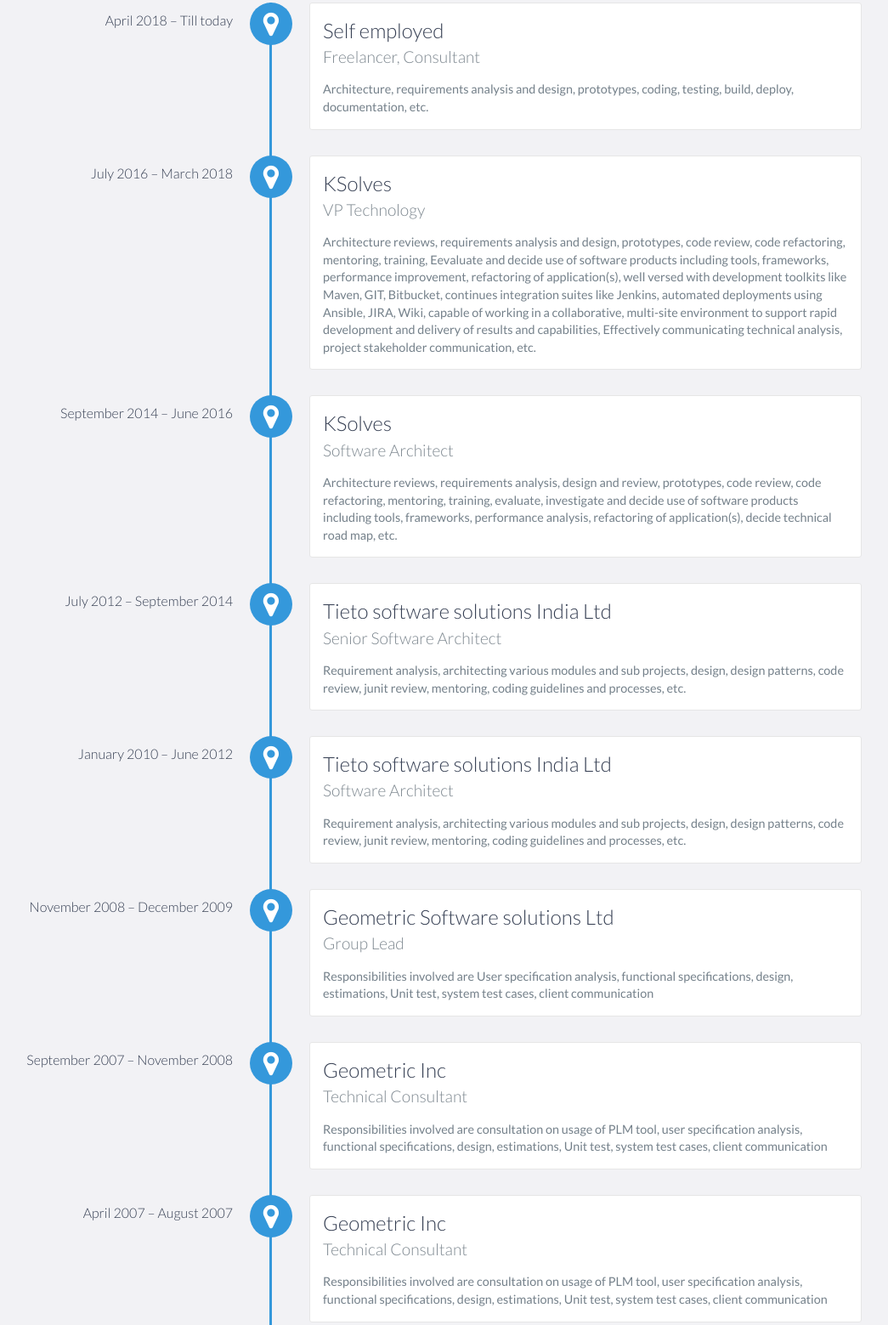
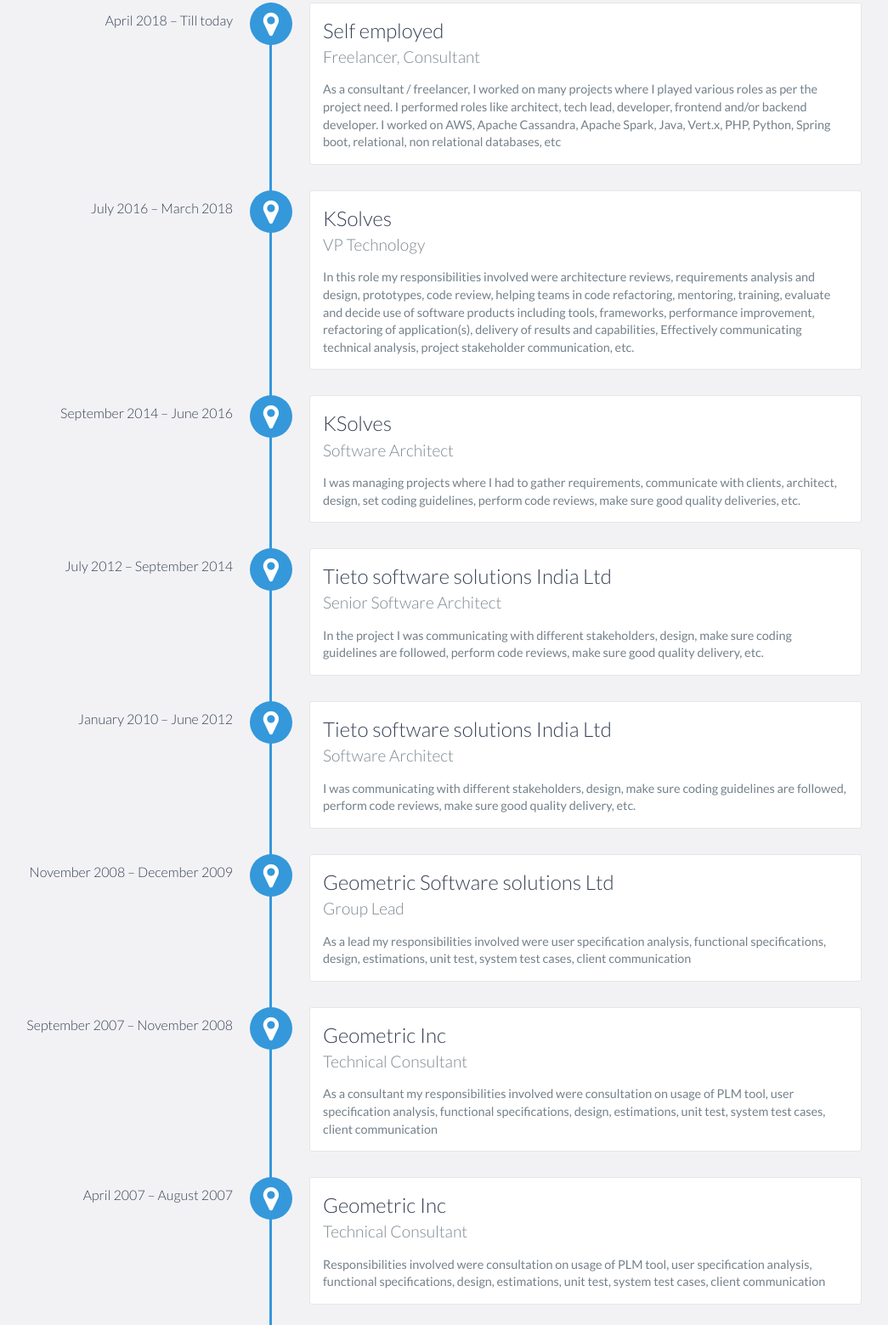
Before and after one commit to shashikantkulkarni/personal_site, a website: page index.html in a window 1280 px wide. Shown: the part 2023-3582 px from the top of the page at 85% size, without its empty margins (126-1171 px from the left). Drawn offline with nearby package versions, Linux system fonts and the light colour scheme.

Commit message:
Experience section updated

```diff
--- a/index.html
+++ b/index.html
@@ -167,20 +167,22 @@
         <h3>Self employed</h3>
         <h4>Freelancer, Consultant</h4>
         <p>
-          Architecture, requirements analysis and design, prototypes, coding, testing, build, deploy,
-          documentation, etc.
+          As a consultant / freelancer, I worked on many projects where I played various roles as per the project need.
+          I performed roles like architect, tech lead, developer, frontend and/or backend developer. I worked on AWS,
+          Apache Cassandra, Apache Spark, Java, Vert.x, PHP, Python, Spring boot, relational, non relational databases,
+          etc
         </p>
       </div>
       <div data-date="July 2016 – March 2018">
         <h3>KSolves</h3>
         <h4>VP Technology</h4>
         <p>
-          Architecture reviews, requirements analysis and design, prototypes, code review, code refactoring,
-          mentoring, training, Eevaluate and decide use of software products including tools, frameworks, performance
-          improvement, refactoring of application(s), well versed with development toolkits like Maven, GIT, Bitbucket,
-          continues integration suites like Jenkins,
-          automated deployments using Ansible, JIRA, Wiki, capable of working in a collaborative, multi-site environment
-          to support rapid development and delivery of results and capabilities, Effectively communicating technical
+          In this role my responsibilities involved were architecture reviews, requirements analysis and design,
+          prototypes, code review,
+          helping teams in code refactoring, mentoring, training, evaluate and decide use of software products including
+          tools, frameworks, performance
+          improvement, refactoring of application(s), delivery of results and capabilities, Effectively communicating
+          technical
           analysis, project stakeholder communication, etc.
         </p>
       </div>
@@ -188,55 +190,52 @@
         <h3>KSolves</h3>
         <h4>Software Architect</h4>
         <p>
-          Architecture reviews, requirements analysis, design and review, prototypes, code review, code
-          refactoring, mentoring, training, evaluate, investigate and decide use of software products including tools,
-          frameworks, performance analysis, refactoring of application(s), decide technical road map, etc.
+          I was managing projects where I had to gather requirements, communicate with clients, architect, design, set
+          coding guidelines,
+          perform code reviews, make sure good quality deliveries, etc.
         </p>
       </div>
       <div data-date="July 2012 – September 2014">
         <h3>Tieto software solutions India Ltd</h3>
         <h4>Senior Software Architect</h4>
         <p>
-          Requirement analysis, architecting various modules and sub projects, design, design
-          patterns, code review, junit review, mentoring, coding guidelines and processes, etc.
+          In the project I was communicating with different stakeholders, design, make sure coding guidelines are
+          followed,
+          perform code reviews, make sure good quality delivery, etc.
         </p>
       </div>
       <div data-date="January 2010 – June 2012">
         <h3>Tieto software solutions India Ltd</h3>
         <h4>Software Architect</h4>
         <p>
-          Requirement analysis, architecting various modules and sub projects, design, design
-          patterns, code review, junit review, mentoring, coding guidelines and processes, etc.
+          I was communicating with different stakeholders, design, make sure coding guidelines are
+          followed, perform code reviews, make sure good quality delivery, etc.
         </p>
       </div>
       <div data-date="November 2008 – December 2009">
         <h3>Geometric Software solutions Ltd</h3>
         <h4>Group Lead</h4>
         <p>
-          Responsibilities involved are User specification analysis, functional
-          specifications,
-          design, estimations,
-          Unit test, system test cases, client communication
+          As a lead my responsibilities involved were user specification analysis, functional
+          specifications, design, estimations, unit test, system test cases, client communication
         </p>
       </div>
       <div data-date="September 2007 – November 2008">
         <h3>Geometric Inc</h3>
         <h4>Technical Consultant</h4>
         <p>
-          Responsibilities involved are consultation on usage of PLM tool, user specification analysis, functional
-          specifications,
-          design, estimations,
-          Unit test, system test cases, client communication
+          As a consultant my responsibilities involved were consultation on usage of PLM tool, user specification
+          analysis, functional
+          specifications, design, estimations, unit test, system test cases, client communication
         </p>
       </div>
       <div data-date="April 2007 – August 2007">
         <h3>Geometric Inc</h3>
         <h4>Technical Consultant</h4>
         <p>
-          Responsibilities involved are consultation on usage of PLM tool, user specification analysis, functional
-          specifications,
-          design, estimations,
-          Unit test, system test cases, client communication
+          Responsibilities involved were consultation on usage of PLM tool, user specification analysis, functional
+          specifications, design, estimations,
+          unit test, system test cases, client communication
         </p>
       </div>
 
@@ -244,7 +243,7 @@
         <h3>Geometric Software solutions Ltd</h3>
         <h4>Tech Lead</h4>
         <p>
-          Responsibilities involved are technical mentoring, user specification analysis, functional specifications,
+          Responsibilities involved were technical mentoring, user specification analysis, functional specifications,
           design, design review, estimations,
           code review, unit test cases review, system test cases review, client communication
         </p>
@@ -254,7 +253,7 @@
         <h3>Geometric Software solutions Ltd</h3>
         <h4>Group Lead</h4>
         <p>
-          Responsibilities involved are user specification analysis, functional specifications, design,
+          Responsibilities involved were user specification analysis, functional specifications, design,
           estimations, development, unit testing, unit test case document, release notes, build management using Install
           anywhere, release management, client communication
         </p>
@@ -264,7 +263,7 @@
         <h3>Geometric Software solutions Ltd.</h3>
         <h4>Software Engineer</h4>
         <p>
-          Responsibilities involved are user specification analysis, functional specifications, design,
+          Responsibilities involved were user specification analysis, functional specifications, design,
           estimations, development, unit testing, unit test case document, release notes
         </p>
       </div>
@@ -273,7 +272,7 @@
         <h3>Vishwagan Infosoft</h3>
         <h4>Developer</h4>
         <p>
-          Responsibilities involved are development, unit testing, unit test case document, release notes
+          Responsibilities involved were development, unit testing, unit test case document, release notes
         </p>
       </div>
     </div>
```
